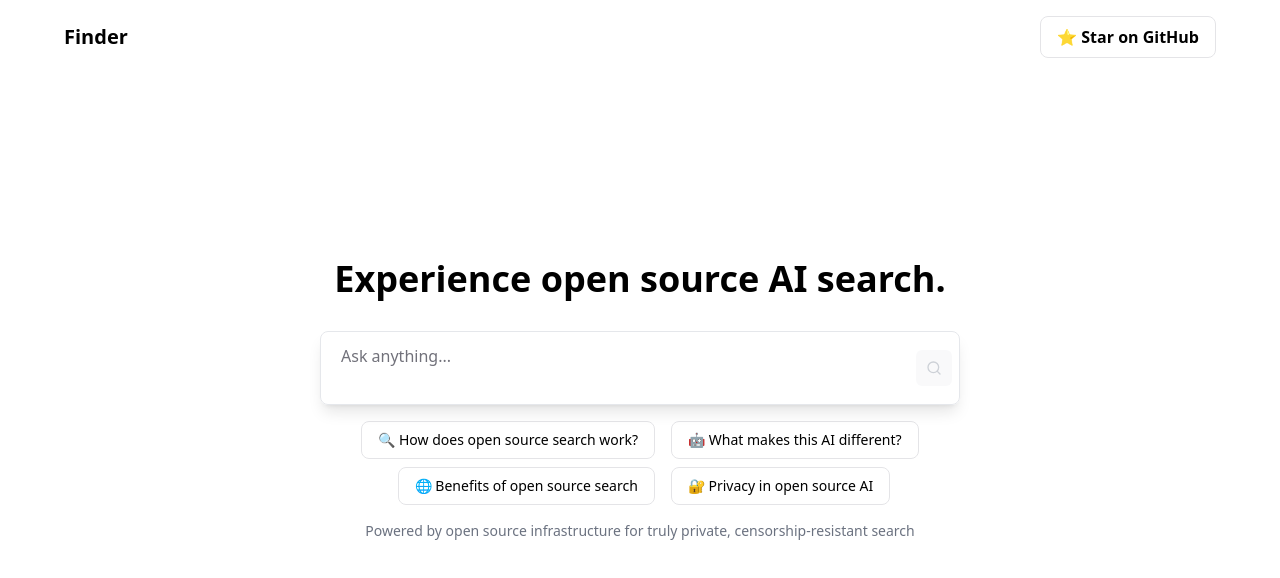
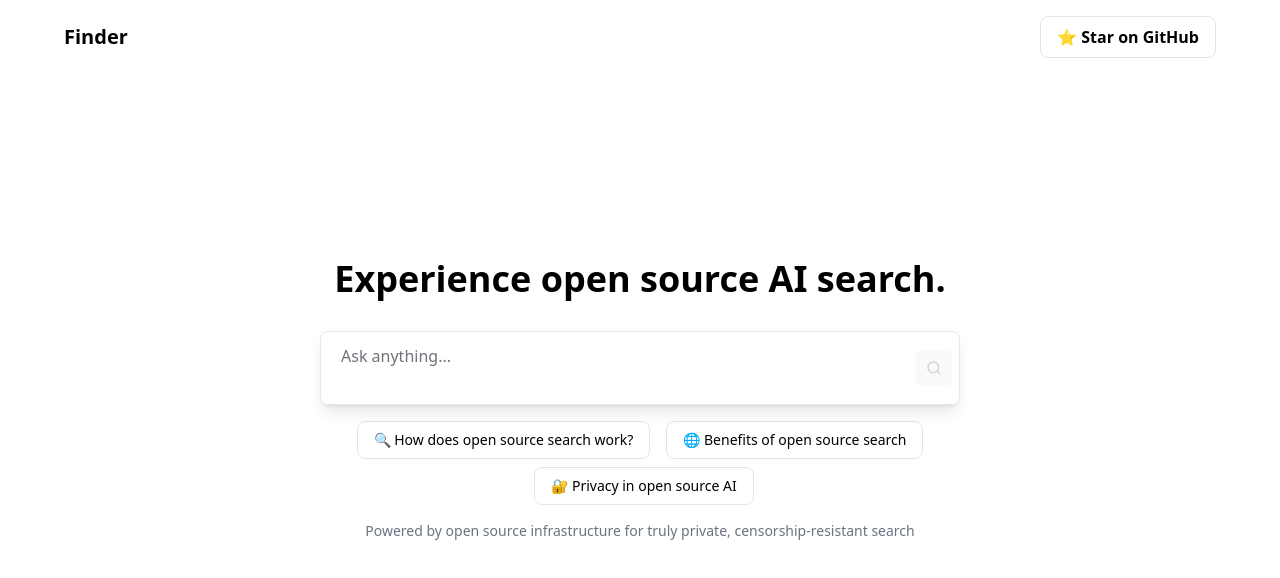
Before and after one commit to GuiBibeau/akeru-search, a Next.js app: page / in a window 1280 px wide. Shown: the top 578 px of the page. Built offline with nearby package versions, Linux system fonts and the light colour scheme.

Commit message:
feat: change wording

```diff
--- a/app/SearchBar.tsx
+++ b/app/SearchBar.tsx
@@ -21,7 +21,6 @@ export function SearchBar() {
       <SearchForm searchAction={searchAction} />
       <div className="flex justify-center space-x-2 mt-4 flex-wrap gap-2">
         <SearchPill emoji="🔍" query="How does open source search work?" />
-        <SearchPill emoji="🤖" query="What makes this AI different?" />
         <SearchPill emoji="🌐" query="Benefits of open source search" />
         <SearchPill emoji="🔐" query="Privacy in open source AI" />
       </div>
```
